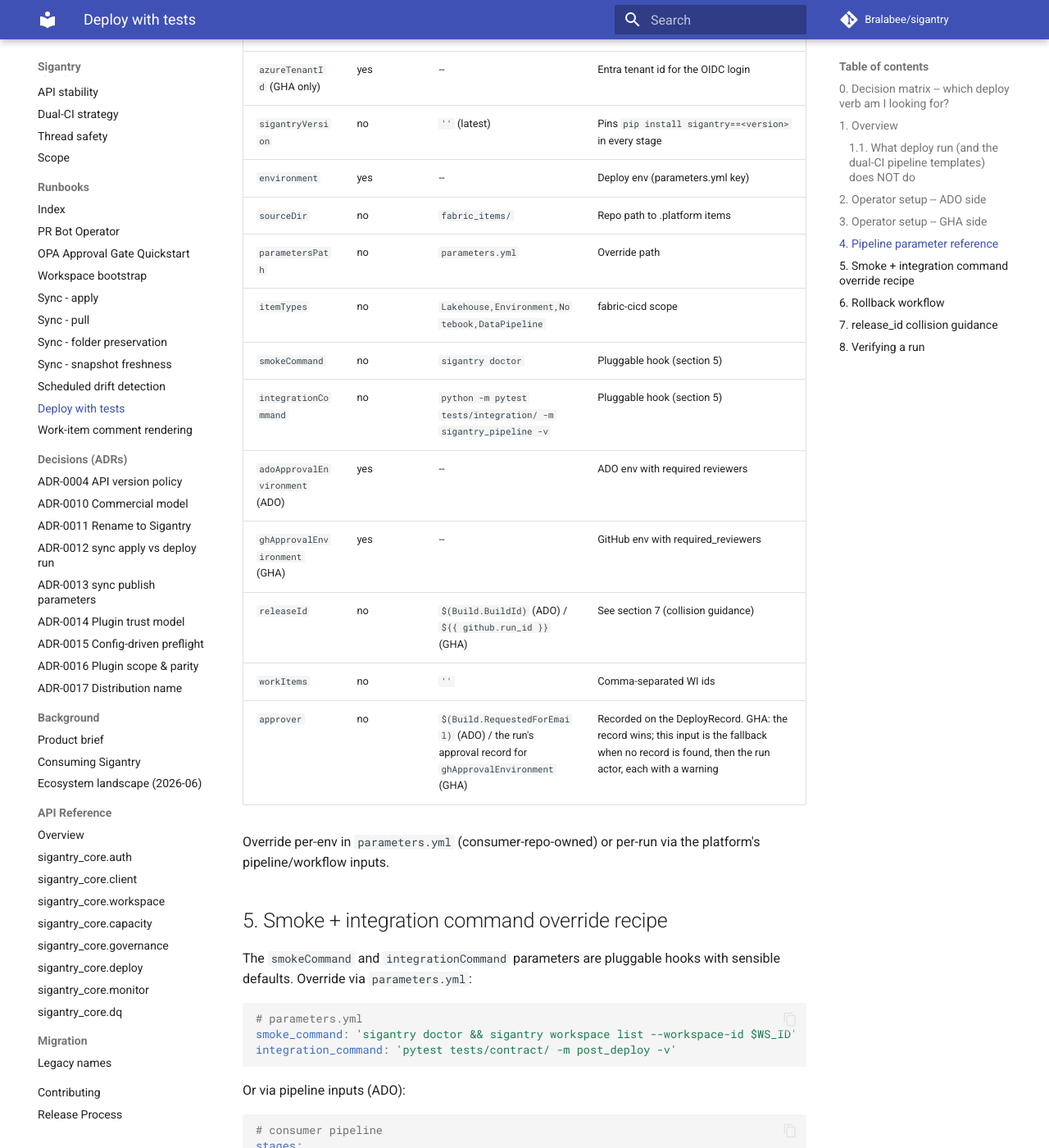
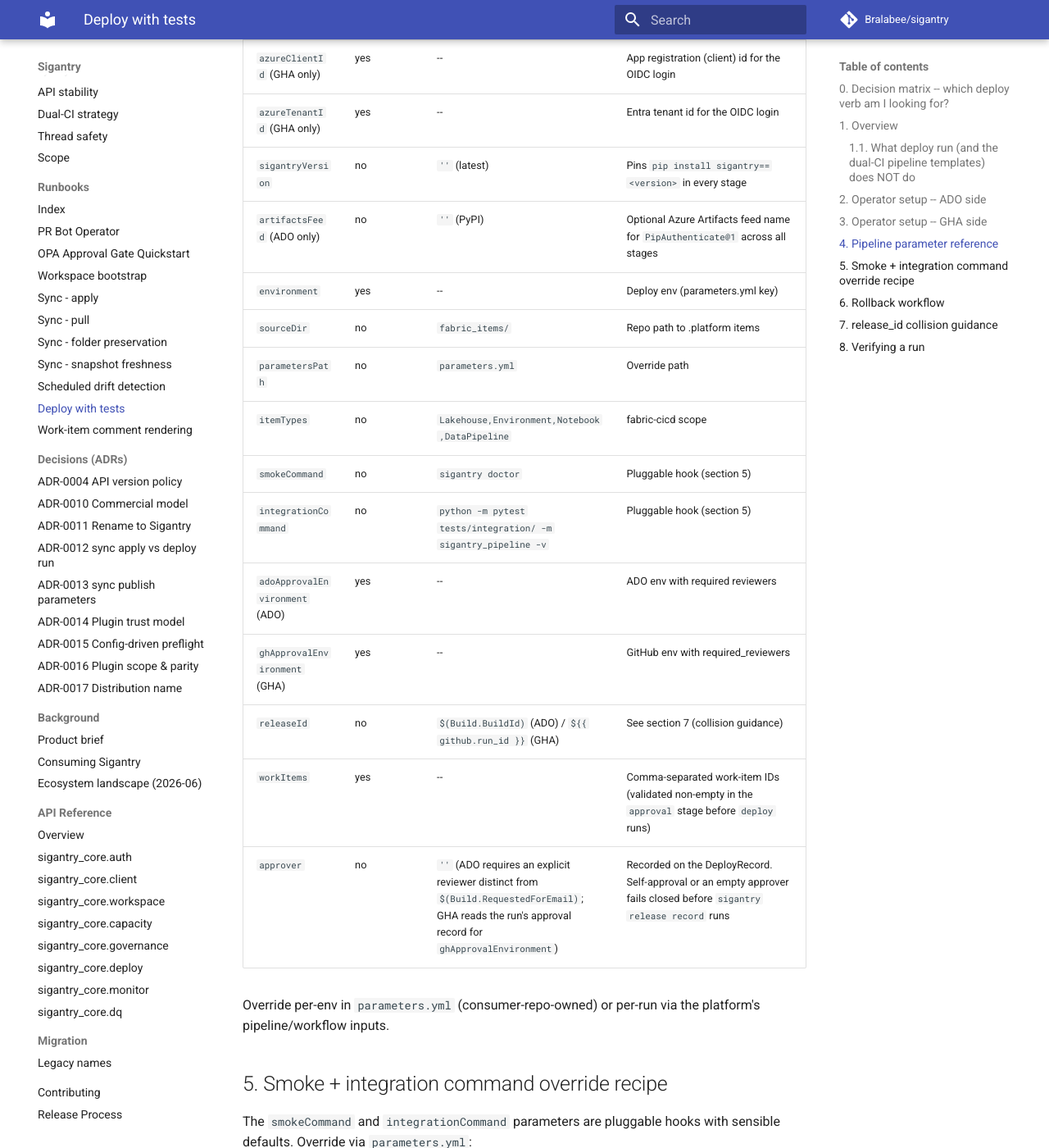
Before and after one commit to Bralabee/sigantry, an MkDocs documentation site: the page built from docs/runbooks/pipeline-orchestration/deploy-with-tests.md, in a window 1280 px wide and 1400 px high, scrolled down 4355 px. Shown: the whole window at 82% size. Built offline with MkDocs 1.6.1 and Material for MkDocs 9.7.7, drawn with Linux system fonts in a browser that asks for light colours; comment, search, counter and statistics services are not loaded; some of the changed text lies outside the part shown.

Commit message:
fix(ci): harden CD and drift pipeline templates for approver, workItems, env, and feed parity (#120)
* fix(ci): harden CD and drift pipeline templates for approver, workItems, env, and feed parity

- Remove the `$(Build.RequestedForEmail)` self-approval default on ADO
  `templates/stages/sigantry-cd.yml` and the `${SIGANTRY_ACTOR}` fallback on
  GHA `.github/workflows/sigantry-cd.yml` so `promote` fails closed on missing
  or self-approved runs.
- Require `workItems` and validate it non-empty in the `approval` gate before
  `deploy` runs on both platforms.
- Grant `issues: write` and pass `GITHUB_TOKEN` to `sigantry release record`
  in the GHA `promote` job.
- Install `pytest` and guard `pip install '.[dev,test]'` with a
  `pyproject.toml`/`setup.py` check in the GHA `integration` job.
- Thread all inputs/parameters through `env:` blocks without `${{ ... }}`
  shell interpolation in `sigantry-cd.yml` and `fabric-deploy.yml` (WR-05).
- Unify `artifactsFeed` (default `''`) across `sigantry-install.yml`,
  `fabric-deploy.yml`, `sigantry-cd.yml`, and `drift-check.yml`.
- Add top-level workflow concurrency to `.github/workflows/sigantry-cd.yml`.
- Update `promote` item discovery to parse `.platform` metadata (including
  `sync pull` trees without a `.` in the folder name) and filter to
  `itemTypes`.

* fix(ci): format auto-discovered fabric items as <name>.<type> and distinct promote concurrency group

- Format auto-discovered `SIGANTRY_FABRIC_ITEMS` entries in `promote` as
  `<name>.<type>` (dot-separated) so `rollback_to_release` and `release diff`
  parse item types cleanly (Round 1 A-1).
- Use `promote-${{ inputs.environment }}` for the job-level concurrency group
  on GHA `promote` so it does not collide with top-level
  `deploy-${{ inputs.environment }}` (Round 1 R-1).
- Strip commas as well as spaces when validating `SIGANTRY_WORK_ITEMS` in the
  `approval` gate (Round 1 R-2).

* test(ci): run promote discovery python snippet with sys.executable on Windows

```diff
--- a/docs/runbooks/pipeline-orchestration/deploy-with-tests.md
+++ b/docs/runbooks/pipeline-orchestration/deploy-with-tests.md
@@ -27,8 +27,9 @@
 reviewers clear the deploy before anything is published; the smoke and
 integration tests then gate the `promote` stage, which records the release
 with the approver read from the platform's own approval record (GitHub: the
-run's review history; ADO: the pipeline's requester, overridable by the
-`approver` parameter):
+run's review history for `ghApprovalEnvironment`, or an explicit `approver`
+override that differs from the triggering actor; ADO: the explicit `approver`
+parameter, verified not to match `$(Build.RequestedForEmail)`):
 
 - ADO: `templates/stages/sigantry-cd.yml` -- a stage-list
   template that consumer pipelines compose via
@@ -104,8 +105,10 @@
 
 3. The GHA equivalent of the exclusive lock: the workflow already carries
    `concurrency: { group: deploy-${{ inputs.environment }}, cancel-in-progress: false }`
-   on the `promote` job. Two near-simultaneous releases queue rather
-   than reorder. No additional configuration required.
+   at the workflow level (and on the `promote` job). Two near-simultaneous
+   releases queue across `deploy`, `integration`, and `promote` rather
+   than reorder or mutate the same workspace concurrently. No additional
+   configuration required.
 
 ## 4. Pipeline parameter reference
 
@@ -124,6 +127,7 @@
 | `azureClientId` (GHA only) | yes | -- | App registration (client) id for the OIDC login |
 | `azureTenantId` (GHA only) | yes | -- | Entra tenant id for the OIDC login |
 | `sigantryVersion` | no | `''` (latest) | Pins `pip install sigantry==<version>` in every stage |
+| `artifactsFeed` (ADO only) | no | `''` (PyPI) | Optional Azure Artifacts feed name for `PipAuthenticate@1` across all stages |
 | `environment` | yes | -- | Deploy env (parameters.yml key) |
 | `sourceDir` | no | `fabric_items/` | Repo path to .platform items |
 | `parametersPath` | no | `parameters.yml` | Override path |
@@ -133,8 +137,8 @@
 | `adoApprovalEnvironment` (ADO) | yes | -- | ADO env with required reviewers |
 | `ghApprovalEnvironment` (GHA) | yes | -- | GitHub env with required_reviewers |
 | `releaseId` | no | `$(Build.BuildId)` (ADO) / `${{ github.run_id }}` (GHA) | See section 7 (collision guidance) |
-| `workItems` | no | `''` | Comma-separated WI ids |
-| `approver` | no | `$(Build.RequestedForEmail)` (ADO) / the run's approval record for `ghApprovalEnvironment` (GHA) | Recorded on the DeployRecord. GHA: the record wins; this input is the fallback when no record is found, then the run actor, each with a warning |
+| `workItems` | yes | -- | Comma-separated work-item IDs (validated non-empty in the `approval` stage before `deploy` runs) |
+| `approver` | no | `''` (ADO requires an explicit reviewer distinct from `$(Build.RequestedForEmail)`; GHA reads the run's approval record for `ghApprovalEnvironment`) | Recorded on the DeployRecord. Self-approval or an empty approver fails closed before `sigantry release record` runs |
 
 Override per-env in `parameters.yml` (consumer-repo-owned) or per-run
 via the platform's pipeline/workflow inputs.
@@ -169,6 +173,7 @@
   contents: read
   id-token: write   # the reusable workflow's azure/login needs it from the caller too
   actions: read     # and the approval-record lookup
+  issues: write     # sigantry release record posts comments on linked GitHub issues
 jobs:
   deploy:
     uses: org/sigantry-templates/.github/workflows/sigantry-cd.yml@<tag>
```
Also changed, not shown: other parts of docs/runbooks/pipeline-orchestration/deploy-with-tests.md (+1 -0 lines), CHANGELOG.md (+12 -0 lines), 7 other files.
